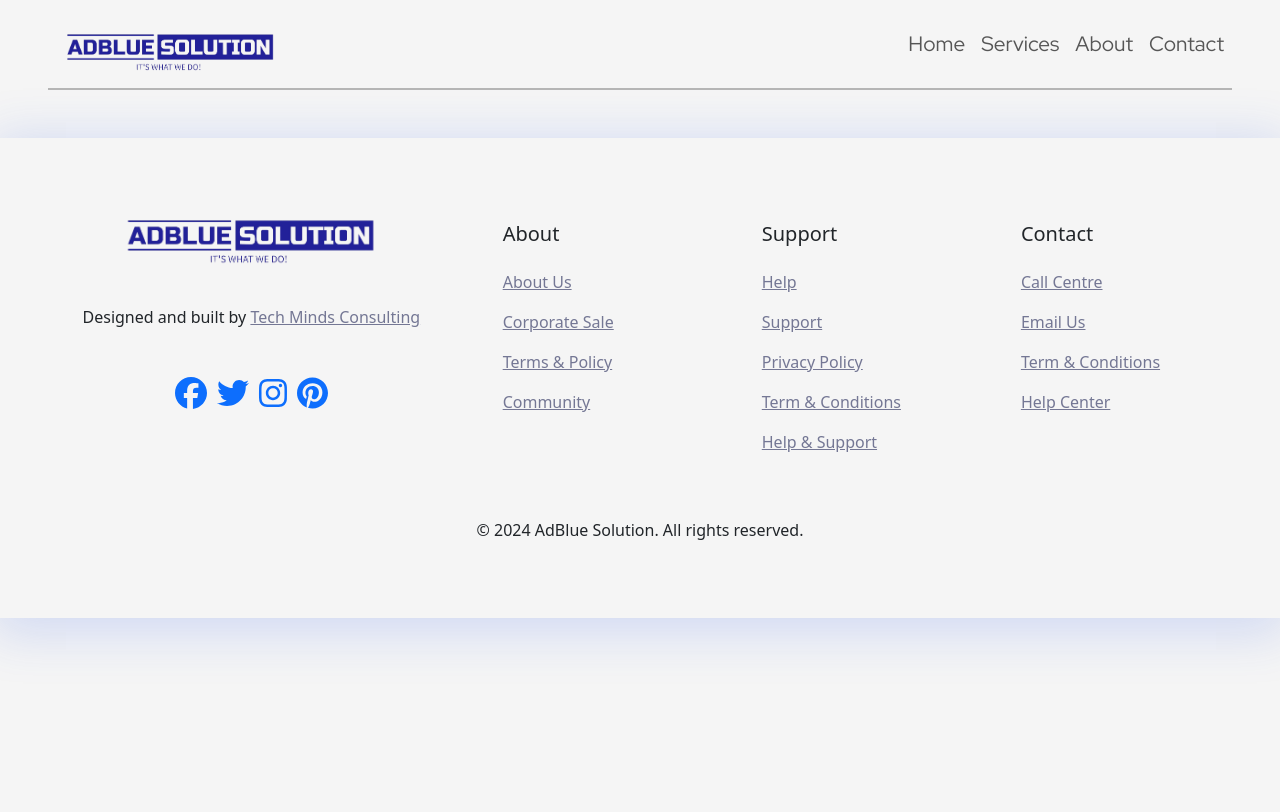
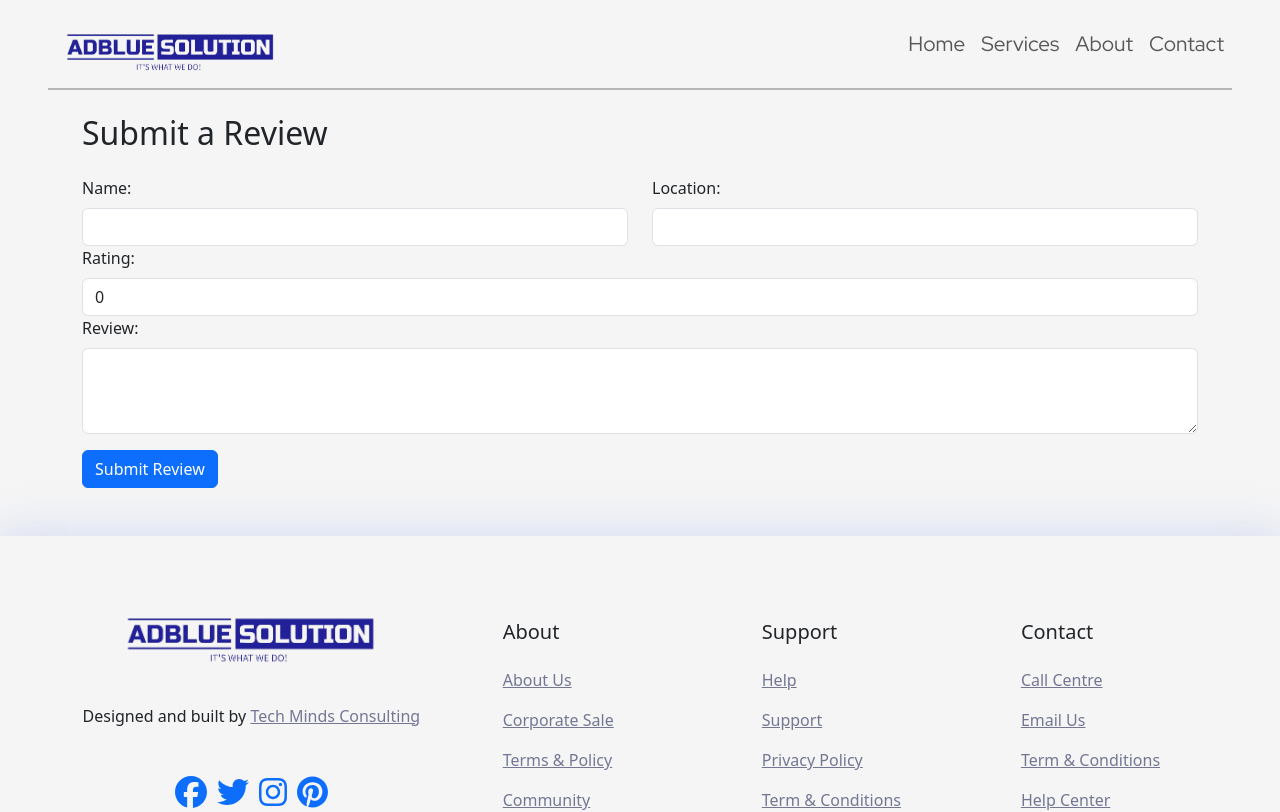
Before and after one commit to joshthomas98/adblue-solution-website, a React (Vite) app: page /reviewform in a window 1280 px wide. Shown: the top 812 px of the page. Built offline with nearby package versions, Linux system fonts and the light colour scheme; some icons are missing.

Commit message:
Customer review functionality added

```diff
--- a/package.json
+++ b/package.json
@@ -18,6 +18,7 @@
     "@fortawesome/free-solid-svg-icons": "^6.5.2",
     "@fortawesome/react-fontawesome": "^0.2.0",
     "bootstrap": "^5.3.3",
+    "firebase": "^10.11.1",
     "framer-motion": "^11.1.7",
     "react": "^18.2.0",
     "react-bootstrap": "^2.10.2",
--- a/src/App.jsx
+++ b/src/App.jsx
@@ -10,6 +10,9 @@ import Contact from "./pages/Contact";
 import MessageSent from "./pages/MessageSent";
 import About from "./pages/About";
 import IndividualService from "./pages/IndividualService";
+import ReviewForm from "./pages/ReviewForm";
+import ReviewsList from "./pages/ReviewsList";
+import ReviewSubmitted from "./pages/ReviewSubmitted";
 
 const App = () => {
   return (
@@ -33,6 +36,15 @@ const App = () => {
             path="/individual-service/:id"
             element={<IndividualService />}
           />
+
+          <Route path="/reviewform" element={<ReviewForm />} />
+
+          <Route path="/reviewslist" element={<ReviewsList />} />
+
+          <Route
+            path="/reviewsubmittedsuccessfully"
+            element={<ReviewSubmitted />}
+          />
         </Routes>
         <Footer />
       </ServicesProvider>
--- /dev/null
+++ b/src/Firebase.jsx
@@ -0,0 +1,28 @@
+// Import the functions you need from the SDKs you need
+import { initializeApp } from "firebase/app";
+import { getAnalytics } from "firebase/analytics";
+import { getDatabase } from "firebase/database";
+
+// TODO: Add SDKs for Firebase products that you want to use
+// https://firebase.google.com/docs/web/setup#available-libraries
+
+// Your web app's Firebase configuration
+// For Firebase JS SDK v7.20.0 and later, measurementId is optional
+const firebaseConfig = {
+  apiKey: "AIzaSyDZRSsiBJSHNeoYWYNbi27W-rkaKGz7TNo",
+  authDomain: "adblue-solution-reviews.firebaseapp.com",
+  databaseURL:
+    "https://adblue-solution-reviews-default-rtdb.europe-west1.firebasedatabase.app",
+  projectId: "adblue-solution-reviews",
+  storageBucket: "adblue-solution-reviews.appspot.com",
+  messagingSenderId: "718547545625",
+  appId: "1:718547545625:web:9b2659ece7d59aa9c44488",
+  measurementId: "G-VSESTR9GDV",
+};
+
+// Initialize Firebase
+const app = initializeApp(firebaseConfig);
+const analytics = getAnalytics(app);
+const database = getDatabase(app); // Initialize Firebase Realtime Database
+
+export { app, analytics, database };
--- /dev/null
+++ b/src/pages/ReviewForm.jsx
@@ -0,0 +1,109 @@
+import React, { useState } from "react";
+import { ref, push } from "firebase/database";
+import { database } from "../Firebase";
+import { Form, Button, Container, Row, Col } from "react-bootstrap"; // Import Container, Row, Col from React Bootstrap
+import { useNavigate } from "react-router-dom";
+
+const ReviewForm = () => {
+  const navigate = useNavigate();
+
+  const [name, setName] = useState("");
+  const [location, setLocation] = useState("");
+  const [rating, setRating] = useState(0);
+  const [review, setReview] = useState("");
+
+  const handleSubmit = (event) => {
+    event.preventDefault();
+
+    const reviewsRef = ref(database, "reviews");
+    const newReview = {
+      name: name,
+      location: location,
+      rating: rating,
+      review: review,
+      createdAt: Date.now(),
+    };
+
+    push(reviewsRef, newReview).then(() => {
+      console.log("Review submitted successfully");
+      // Reset form fields
+      setName("");
+      setLocation("");
+      setRating(0);
+      setReview("");
+    });
+
+    navigate("/reviewsubmittedsuccessfully").catch((error) => {
+      console.error("Error submitting review:", error);
+    });
+  };
+
+  return (
+    <Container>
+      {" "}
+      {/* Wrap the form in a Container */}
+      <h2 className="pt-4 pb-3">Submit a Review</h2>
+      <Form onSubmit={handleSubmit}>
+        <Row>
+          {" "}
+          {/* Use Row and Col for layout */}
+          <Col>
+            <Form.Group controlId="formName">
+              <Form.Label>Name:</Form.Label>
+              <Form.Control
+                type="text"
+                value={name}
+                onChange={(e) => setName(e.target.value)}
+                required
+              />
+            </Form.Group>
+          </Col>
+          <Col>
+            <Form.Group controlId="formLocation">
+              <Form.Label>Location:</Form.Label>
+              <Form.Control
+                type="text"
+                value={location}
+                onChange={(e) => setLocation(e.target.value)}
+              />
+            </Form.Group>
+          </Col>
+        </Row>
+        <Row>
+          <Col>
+            <Form.Group controlId="formRating">
+              <Form.Label>Rating:</Form.Label>
+              <Form.Control
+                type="number"
+                min="0"
+                max="5"
+                value={rating}
+                onChange={(e) => setRating(e.target.value)}
+                required
+              />
+            </Form.Group>
+          </Col>
+        </Row>
+        <Row>
+          <Col>
+            <Form.Group controlId="formReview">
+              <Form.Label>Review:</Form.Label>
+              <Form.Control
+                as="textarea"
+                rows={3}
+                value={review}
+                onChange={(e) => setReview(e.target.value)}
+                required
+              />
+            </Form.Group>
+          </Col>
+        </Row>
+        <Button className="mt-3" variant="primary" type="submit">
+          Submit Review
+        </Button>
+      </Form>
+    </Container>
+  );
+};
+
+export default ReviewForm;
--- /dev/null
+++ b/src/pages/ReviewSubmitted.jsx
@@ -0,0 +1,11 @@
+import React from "react";
+
+const ReviewSubmitted = () => {
+  return (
+    <div>
+      <h1>Review Submitted Successfully</h1>
+    </div>
+  );
+};
+
+export default ReviewSubmitted;
--- /dev/null
+++ b/src/pages/ReviewsList.jsx
@@ -0,0 +1,47 @@
+import React, { useEffect, useState } from "react";
+import { ref, onValue } from "firebase/database";
+import { database } from "../Firebase";
+import { Container, ListGroup } from "react-bootstrap";
+
+const ReviewsList = () => {
+  const [reviews, setReviews] = useState([]);
+
+  useEffect(() => {
+    const reviewsRef = ref(database, "reviews");
+    onValue(reviewsRef, (snapshot) => {
+      const reviewsData = snapshot.val();
+      if (reviewsData) {
+        const reviewsList = Object.values(reviewsData);
+        setReviews(reviewsList);
+      } else {
+        setReviews([]);
+      }
+    });
+  }, []); // Run only once on component mount
+
+  return (
+    <div>
+      <Container>
+        <h2 className="pt-4 pb-3">Reviews List</h2>
+        <ListGroup>
+          {reviews.map((review, index) => (
+            <ListGroup.Item key={index}>
+              <strong>Name:</strong> {review.name}
+              <br />
+              <strong>Location:</strong> {review.location}
+              <br />
+              <strong>Rating:</strong> {review.rating}
+              <br />
+              <strong>Review:</strong> {review.review}
+              <br />
+              <strong>Created At:</strong>{" "}
+              {new Date(review.createdAt).toLocaleString()}
+            </ListGroup.Item>
+          ))}
+        </ListGroup>
+      </Container>
+    </div>
+  );
+};
+
+export default ReviewsList;
```
Also changed, not shown: 1 other file (tests, documents, lock files or other folders).
